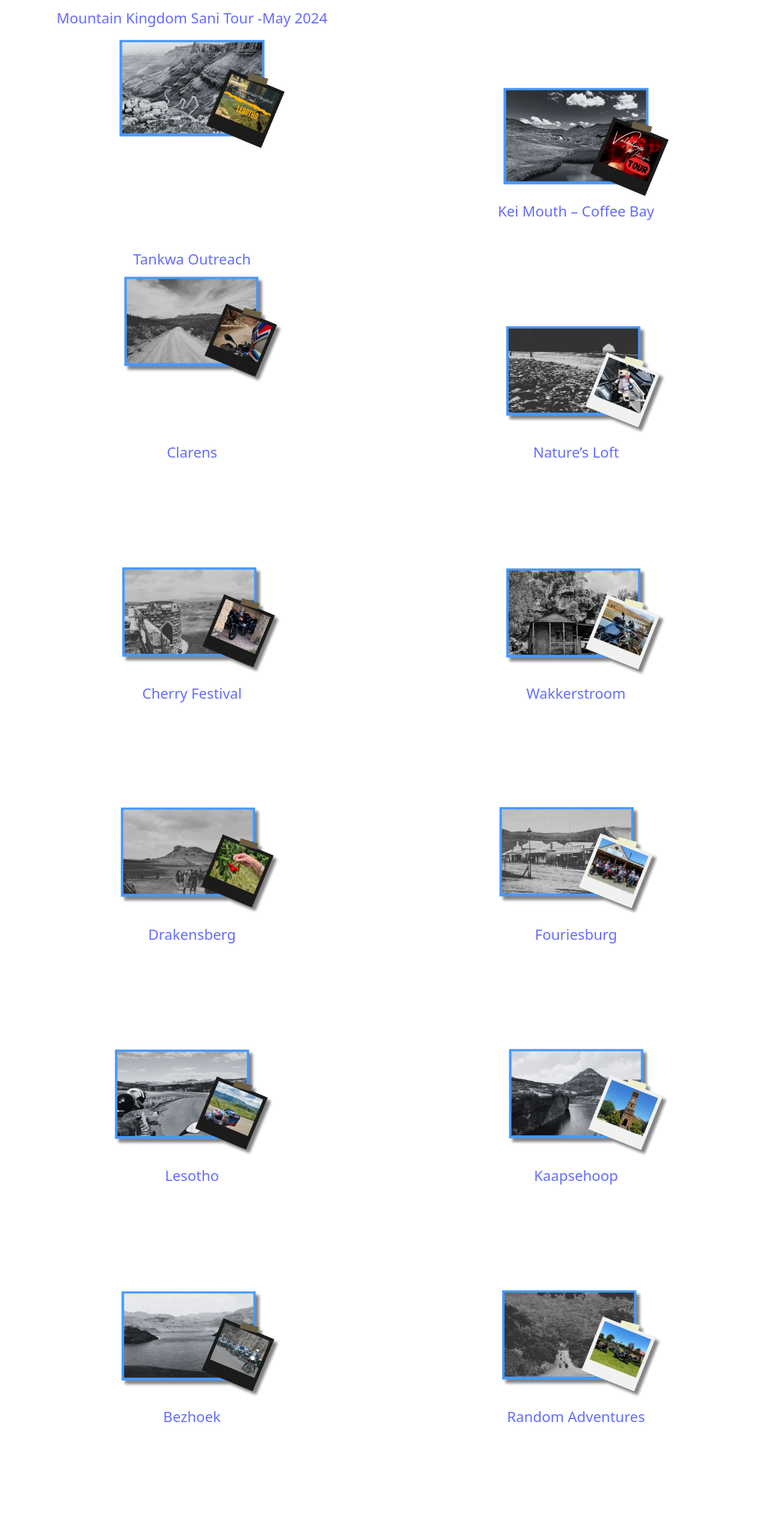
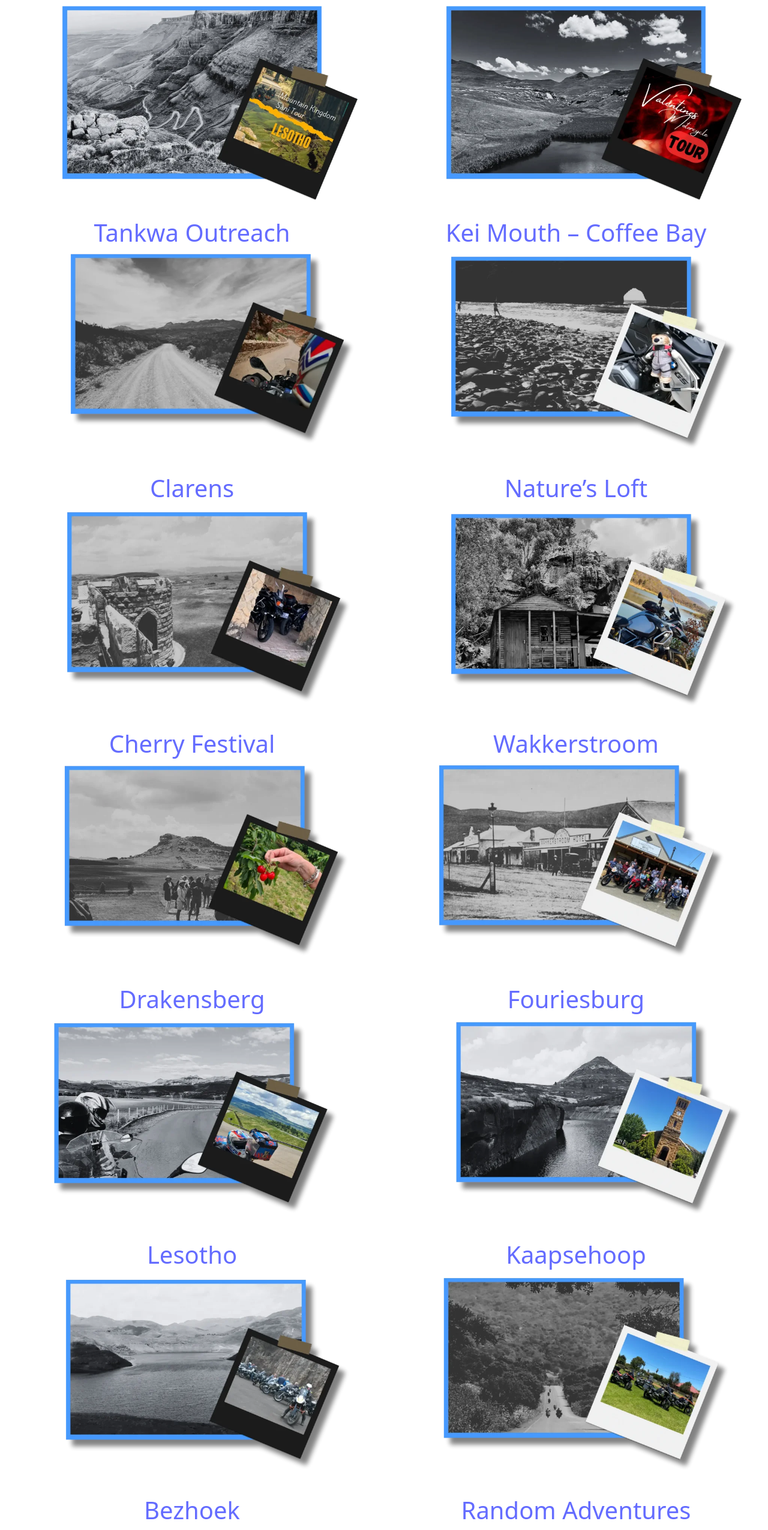
Before and after one commit to Crimescene1997/torque, a React (Vite) app: page /gallery in a window 1280 px wide. Shown: the part 140-2691 px from the top of the page at 60% size. Built offline with nearby package versions, Linux system fonts and the light colour scheme.

Commit message:
gallery done, css updated

```diff
--- a/src/components/galleryComponent/index.jsx
+++ b/src/components/galleryComponent/index.jsx
@@ -32,7 +32,7 @@ export default function GalleryComponent() {
                     <div className={styles.Section2Left}>
                         <div className={styles.Section2LeftTop}>
                             <Link to="/MountainKindom">
-                                Mountain Kingdom Sani Tour -May 2024
+                                Mountain Kingdom Sani Tour
                             </Link>
                         </div>
                         <div className={styles.Section2LeftBottom}>
--- a/src/components/galleryComponent/styles.module.css
+++ b/src/components/galleryComponent/styles.module.css
@@ -38,6 +38,7 @@
   width: 100%;
   height: 11000px;
   display: flex;
+  background-color: white;
 }
 
 .Section2Left {
@@ -52,15 +53,14 @@
 .Section2LeftTop {
   width: 100;
   height: 10%;
-  background-color: white;
-  color: #031e41;
-  font-size: x-large;
+  color: #031E41;
+  font-size: 40px;
+  font-weight: 700;
 }
 
 .Section2LeftBottom {
   width: 100;
-  height: 50%;
-  background-color: white;
+  height: 90%;
 }
 
 .Section2Image1 {
@@ -82,18 +82,15 @@
 
 .Section2RightTop {
   width: 100;
-  height: 50%;
-  background-color: white;
-  color: #031e41;
-  justify-content: center;
-  align-items: center;
-  font-size: x-large;
+  height: 10%;
+  color: #031E41;
+  font-size: 40px;
+  font-weight: 700;
 }
 
 .Section2RightBottom {
   width: 100;
-  height: 50%;
-  background-color: white;
+  height: 90%;
 }
 
 .Section2Image2 {
@@ -108,6 +105,7 @@
   width: 100%;
   height: 11000px;
   display: flex;
+  background-color: white;
 }
 
 .Section3Left {
@@ -122,15 +120,14 @@
 .Section3LeftTop {
   width: 100;
   height: 10%;
-  background-color: white;
-  color: #031e41;
-  font-size: x-large;
+  color: #031E41;
+  font-size: 40px;
+  font-weight: 700;
 }
 
 .Section3LeftBottom {
   width: 100;
-  height: 50%;
-  background-color: white;
+  height: 90%;
 }
 
 .Section3Image1 {
@@ -152,18 +149,15 @@
 
 .Section3RightTop {
   width: 100;
-  height: 50%;
-  background-color: white;
-  color: #031e41;
-  justify-content: center;
-  align-items: center;
-  font-size: x-large;
+  height: 10%;
+  color: #031E41;
+  font-size: 40px;
+  font-weight: 700;
 }
 
 .Section3RightBottom {
   width: 100;
-  height: 50%;
-  background-color: white;
+  height: 90%;
 }
 
 .Section3Image2 {
@@ -178,6 +172,7 @@
   width: 100%;
   height: 11000px;
   display: flex;
+  background-color: white;
 }
 
 .Section4Left {
@@ -191,16 +186,15 @@
 
 .Section4LeftTop {
   width: 100;
-  height: 50%;
-  background-color: white;
-  color: #031e41;
-  font-size: x-large;
+  height: 10%;
+  color: #031E41;
+  font-size: 40px;
+  font-weight: 700;
 }
 
 .Section4LeftBottom {
   width: 100;
-  height: 50%;
-  background-color: white;
+  height: 90%;
 }
 
 .Section4Image1 {
@@ -222,18 +216,15 @@
 
 .Section4RightTop {
   width: 100;
-  height: 50%;
-  background-color: white;
-  color: #031e41;
-  justify-content: center;
-  align-items: center;
-  font-size: x-large;
+  height: 10%;
+  color: #031E41;
+  font-size: 40px;
+  font-weight: 700;
 }
 
 .Section4RightBottom {
   width: 100;
-  height: 50%;
-  background-color: white;
+  height: 90%;
 }
 
 .Section4Image2 {
@@ -248,6 +239,7 @@
   width: 100%;
   height: 11000px;
   display: flex;
+  background-color: white;
 }
 
 .Section5Left {
@@ -261,18 +253,15 @@
 
 .Section5LeftTop {
   width: 100;
-  height: 50%;
-  background-color: white;
-  color: #031e41;
-  justify-content: center;
-  align-items: center;
-  font-size: x-large;
+  height: 10%;
+  color: #031E41;
+  font-size: 40px;
+  font-weight: 700;
 }
 
 .Section5LeftBottom {
   width: 100;
-  height: 50%;
-  background-color: white;
+  height: 90%;
 }
 
 .Section5Image1 {
@@ -294,18 +283,15 @@
 
 .Section5RightTop {
   width: 100;
-  height: 50%;
-  background-color: white;
-  color: #031e41;
-  justify-content: center;
-  align-items: center;
-  font-size: x-large;
+  height: 10%;
+  color: #031E41;
+  font-size: 40px;
+  font-weight: 700;
 }
 
 .Section5RightBottom {
   width: 100;
-  height: 50%;
-  background-color: white;
+  height: 90%;
 }
 
 .Section5Image2 {
@@ -320,6 +306,7 @@
   width: 100%;
   height: 11000px;
   display: flex;
+  background-color: white;
 }
 
 .Section6Left {
@@ -333,18 +320,15 @@
 
 .Section6LeftTop {
   width: 100;
-  height: 50%;
-  background-color: white;
+  height: 10%;
   color: #031e41;
-  justify-content: center;
-  align-items: center;
-  font-size: x-large;
+  font-size: 40px;
+  font-weight: 700;
 }
 
 .Section6LeftBottom {
   width: 100;
-  height: 50%;
-  background-color: white;
+  height: 90%;
 }
 
 .Section6Image1 {
@@ -366,18 +350,15 @@
 
 .Section6RightTop {
   width: 100;
-  height: 50%;
-  background-color: white;
-  color: #031e41;
-  justify-content: center;
-  align-items: center;
-  font-size: x-large;
+  height: 10%;
+  color: #031E41;
+  font-size: 40px;
+  font-weight: 700;
 }
 
 .Section6RightBottom {
   width: 100;
-  height: 50%;
-  background-color: white;
+  height: 90%;
 }
 
 .Section6Image2 {
@@ -392,6 +373,7 @@
   width: 100%;
   height: 11000px;
   display: flex;
+  background-color: white;
 }
 
 .Section7Left {
@@ -405,18 +387,15 @@
 
 .Section7LeftTop {
   width: 100;
-  height: 50%;
-  background-color: white;
-  color: #031e41;
-  justify-content: center;
-  align-items: center;
-  font-size: x-large;
+  height: 10%;
+  color: #031E41;
+  font-size: 40px;
+  font-weight: 700;
 }
 
 .Section7LeftBottom {
   width: 100;
-  height: 50%;
-  background-color: white;
+  height: 90%;
 }
 
 .Section7Image1 {
@@ -438,18 +417,15 @@
 
 .Section7RightTop {
   width: 100;
-  height: 50%;
-  background-color: white;
-  color: #031e41;
-  justify-content: center;
-  align-items: center;
-  font-size: x-large;
+  height: 10%;
+  color: #031E41;
+  font-size: 40px;
+  font-weight: 700;
 }
 
 .Section7RightBottom {
   width: 100;
-  height: 50%;
-  background-color: white;
+  height: 90%;
 }
 
 .Section7Image2 {
@@ -464,6 +440,7 @@
   width: 100%;
   height: 11000px;
   display: flex;
+  background-color: white;
 }
 
 .Section8Left {
@@ -477,18 +454,15 @@
 
 .Section8LeftTop {
   width: 100;
-  height: 50%;
-  background-color: white;
-  color: #031e41;
-  justify-content: center;
-  align-items: center;
-  font-size: x-large;
+  height: 10%;
+  color: #031E41;
+  font-size: 40px;
+  font-weight: 700;
 }
 
 .Section8LeftBottom {
   width: 100;
-  height: 50%;
-  background-color: white;
+  height: 90%;
 }
 
 .Section8Image1 {
@@ -510,18 +484,15 @@
 
 .Section8RightTop {
   width: 100;
-  height: 50%;
-  background-color: white;
-  color: #031e41;
-  justify-content: center;
-  align-items: center;
-  font-size: x-large;
+  height: 10%;
+  color: #031E41;
+  font-size: 40px;
+  font-weight: 700;
 }
 
 .Section8RightBottom {
   width: 100;
-  height: 50%;
-  background-color: white;
+  height: 90%;
 }
 
 .Section8Image2 {
@@ -536,6 +507,7 @@
   width: 100%;
   height: 11000px;
   display: flex;
+  background-color: white;
 }
 
 .Section9Left {
@@ -549,18 +521,15 @@
 
 .Section9LeftTop {
   width: 100;
-  height: 50%;
-  background-color: white;
-  color: #031e41;
-  justify-content: center;
-  align-items: center;
-  font-size: x-large;
+  height: 10%;
+  color: #031E41;
+  font-size: 40px;
+  font-weight: 700;
 }
 
 .Section9LeftBottom {
   width: 100;
-  height: 50%;
-  background-color: white;
+  height: 90%;
 }
 
 .Section9Image1 {
@@ -582,16 +551,13 @@
 
 .Section9RightTop {
   width: 100;
-  height: 50%;
-  background-color: white;
-  color: #031e41;
-  justify-content: center;
-  align-items: center;
-  font-size: x-large;
+  height: 10%;
+  color: #031E41;
+  font-size: 40px;
+  font-weight: 700;
 }
 
 .Section9RightBottom {
   width: 100;
-  height: 50%;
-  background-color: white;
+  height: 90%;
 }
```
Also changed, not shown: src/components/footer/styles.module.css (indentation only).
